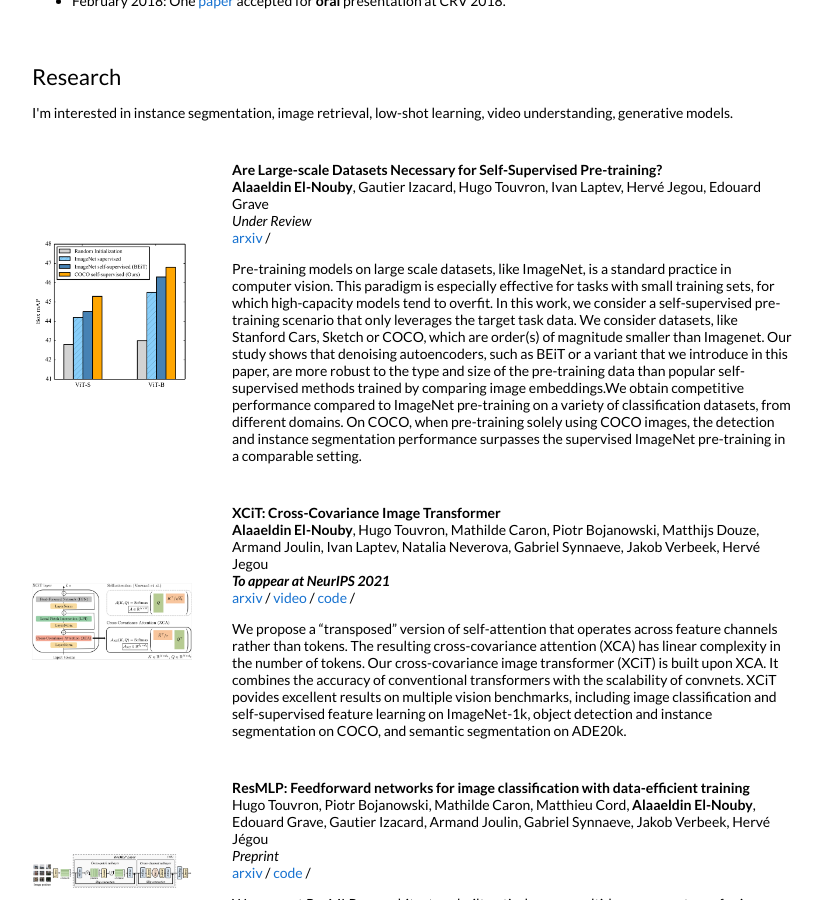
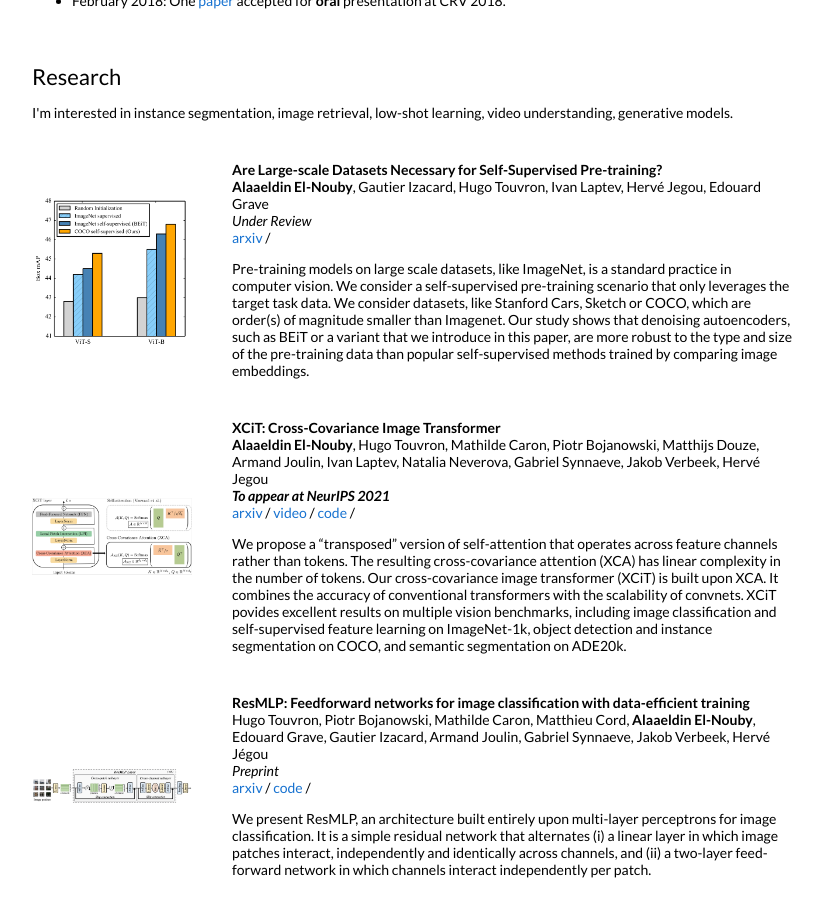
Before and after one commit to aelnouby/aelnouby.github.io, a Jekyll site: the page built from _posts/2021-12-25-splitmask.markdown, in a window 1280 px wide and 900 px high, scrolled down 736 px. Shown: the whole window, without its empty margins (228-1051 px from the left). Built offline with Jekyll 4.4.1, drawn with Linux system fonts in a browser that asks for light colours.

Commit message:
Update 2021-12-25-splitmask.markdown

```diff
--- a/_posts/2021-12-25-splitmask.markdown
+++ b/_posts/2021-12-25-splitmask.markdown
@@ -7,4 +7,4 @@ authors: "<strong>Alaaeldin El-Nouby</strong>, Gautier Izacard, Hugo Touvron, Iv
 venue: "Under Review"
 arxiv: https://arxiv.org/abs/2112.10740
 ---
-Pre-training models on large scale datasets, like ImageNet, is a standard practice in computer vision. This paradigm is especially effective for tasks with small training sets, for which high-capacity models tend to overfit. In this work, we consider a self-supervised pre-training scenario that only leverages the target task data. We consider datasets, like Stanford Cars, Sketch or COCO, which are order(s) of magnitude smaller than Imagenet. Our study shows that denoising autoencoders, such as BEiT or a variant that we introduce in this paper, are more robust to the type and size of the pre-training data than popular self-supervised methods trained by comparing image embeddings.We obtain competitive performance compared to ImageNet pre-training on a variety of classification datasets, from different domains. On COCO, when pre-training solely using COCO images, the detection and instance segmentation performance surpasses the supervised ImageNet pre-training in a comparable setting.
+Pre-training models on large scale datasets, like ImageNet, is a standard practice in computer vision. We consider a self-supervised pre-training scenario that only leverages the target task data. We consider datasets, like Stanford Cars, Sketch or COCO, which are order(s) of magnitude smaller than Imagenet. Our study shows that denoising autoencoders, such as BEiT or a variant that we introduce in this paper, are more robust to the type and size of the pre-training data than popular self-supervised methods trained by comparing image embeddings.
```
